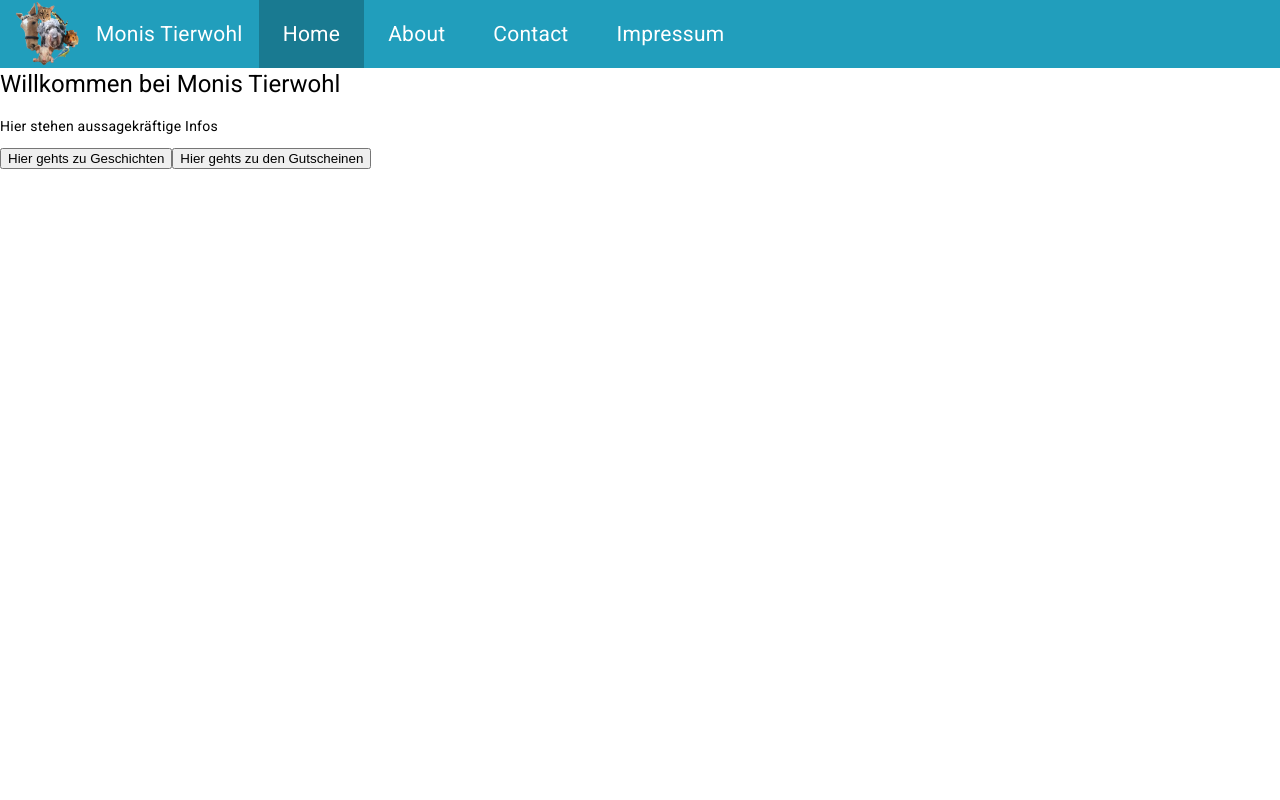
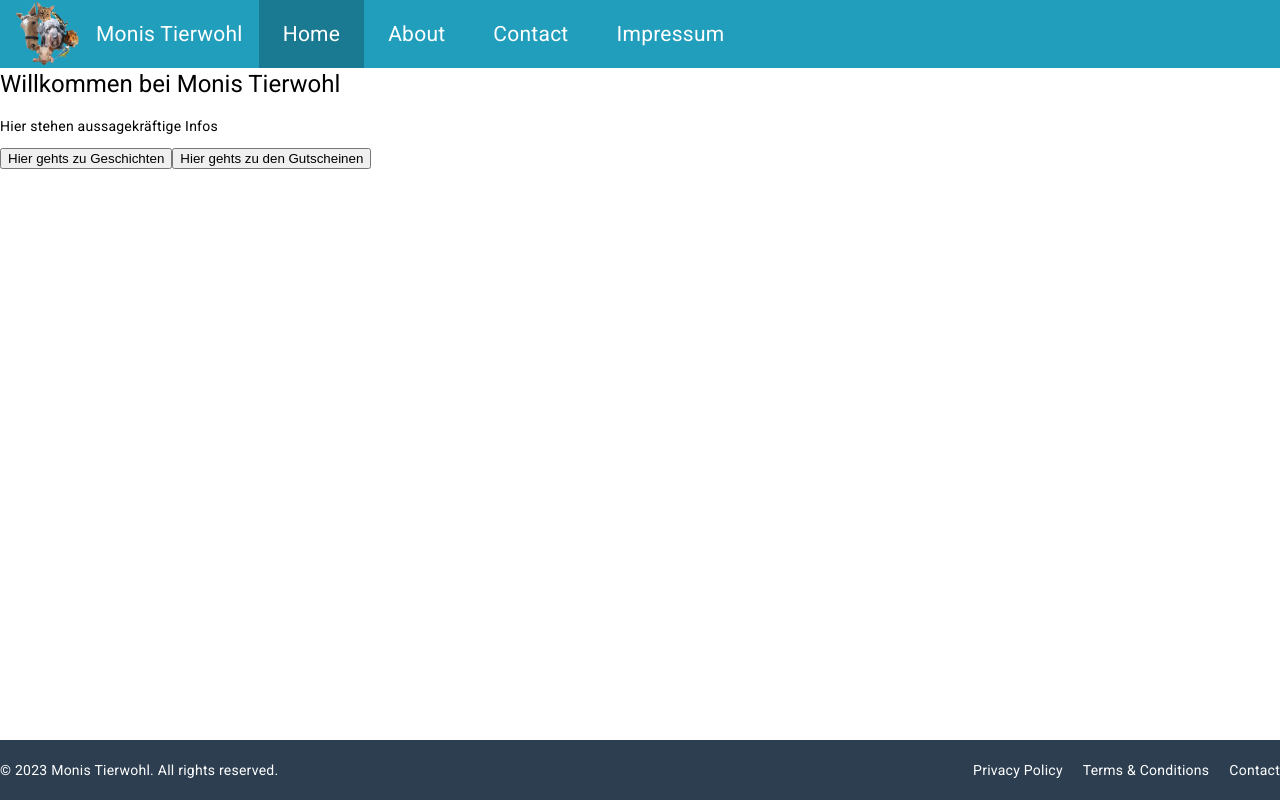
Before and after one commit to ronnypollak/monis-tierwohl, an Angular app: page /home in a window 1280 px wide. Built offline with nearby package versions, Linux system fonts and the light colour scheme.

Commit message:
Basic footer.
Always at the bottom of the page.

```diff
--- a/src/app/app.component.html
+++ b/src/app/app.component.html
@@ -1,2 +1,6 @@
-<app-navbar></app-navbar>
-<router-outlet></router-outlet>
+<div class="wrapper">
+  <app-navbar></app-navbar>
+  <div class="content"><router-outlet></router-outlet></div>
+
+  <app-footer class="footer"></app-footer>
+</div>
--- a/src/app/app.component.scss
+++ b/src/app/app.component.scss
@@ -0,0 +1,13 @@
+.wrapper {
+  display: flex;
+  flex-direction: column;
+  min-height: 100vh;
+}
+
+.content {
+  flex: 1;
+}
+
+.footer {
+  min-height: 50px;
+}
--- /dev/null
+++ b/src/app/footer/footer.component.html
@@ -0,0 +1,10 @@
+<footer class="site-footer">
+  <div class="container">
+    <p>© 2023 Monis Tierwohl. All rights reserved.</p>
+    <ul>
+      <li><a href="#">Privacy Policy</a></li>
+      <li><a href="#">Terms & Conditions</a></li>
+      <li><a href="#">Contact</a></li>
+    </ul>
+  </div>
+</footer>
--- /dev/null
+++ b/src/app/footer/footer.component.scss
@@ -0,0 +1,38 @@
+.site-footer {
+  background-color: #2c3e50;
+  padding: 20px 0;
+  color: white;
+  position: relative;
+  bottom: 0;
+  width: 100%;
+
+  .container {
+    display: flex;
+    justify-content: space-between;
+    align-items: center;
+    flex-wrap: wrap;
+
+    p {
+      margin: 0;
+      order: 1;
+    }
+
+    ul {
+      list-style: none;
+      padding: 0;
+      margin: 0;
+      display: flex;
+      gap: 20px;
+      order: 2;
+
+      li a {
+        color: white;
+        text-decoration: none;
+
+        &:hover {
+          text-decoration: underline;
+        }
+      }
+    }
+  }
+}
```
Also changed, not shown: src/app/app.module.ts (+5 -12 lines), src/app/footer/footer.component.ts (added, +10 -0 lines), 1 other file (tests, documents, lock files or other folders).
